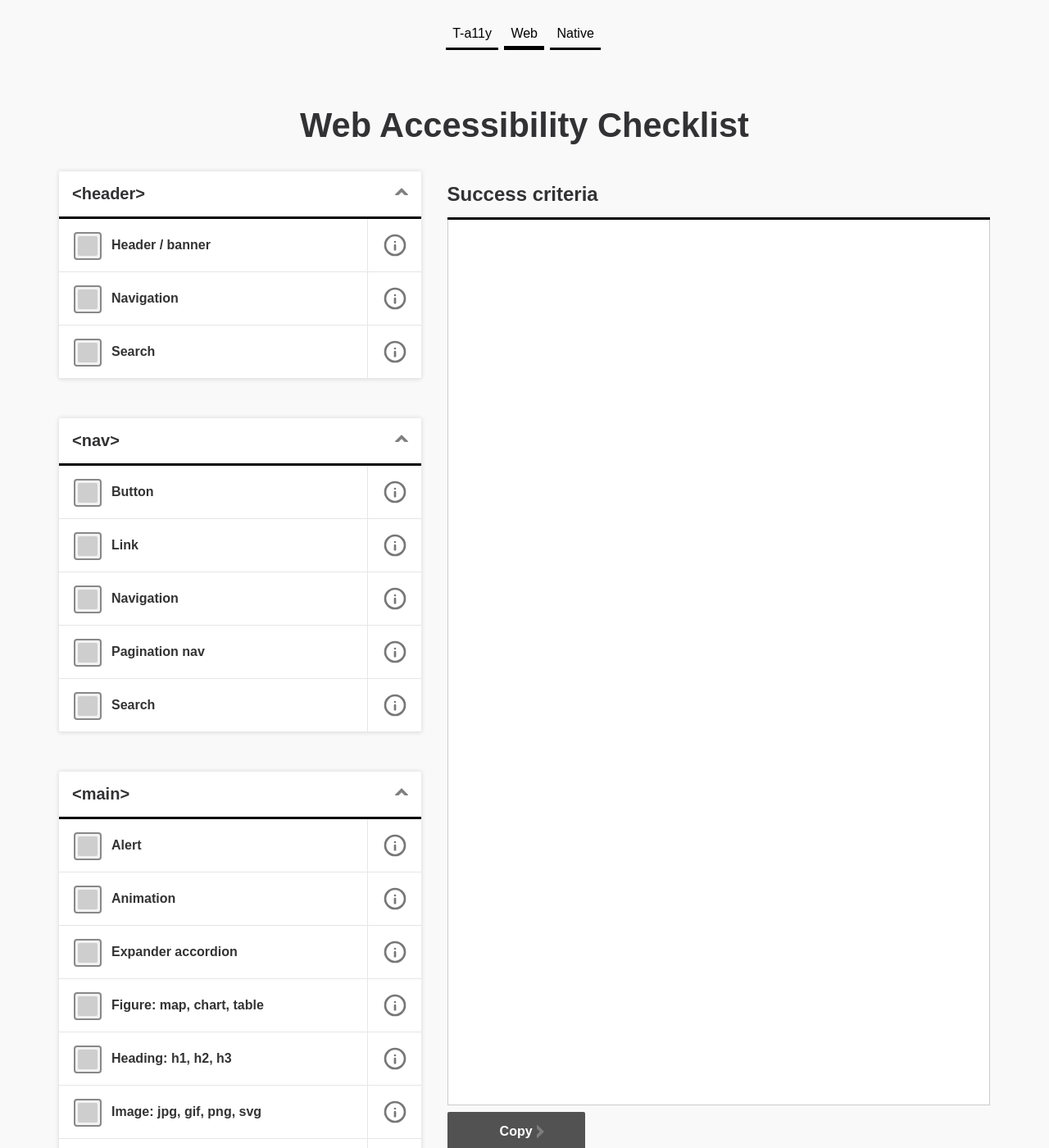
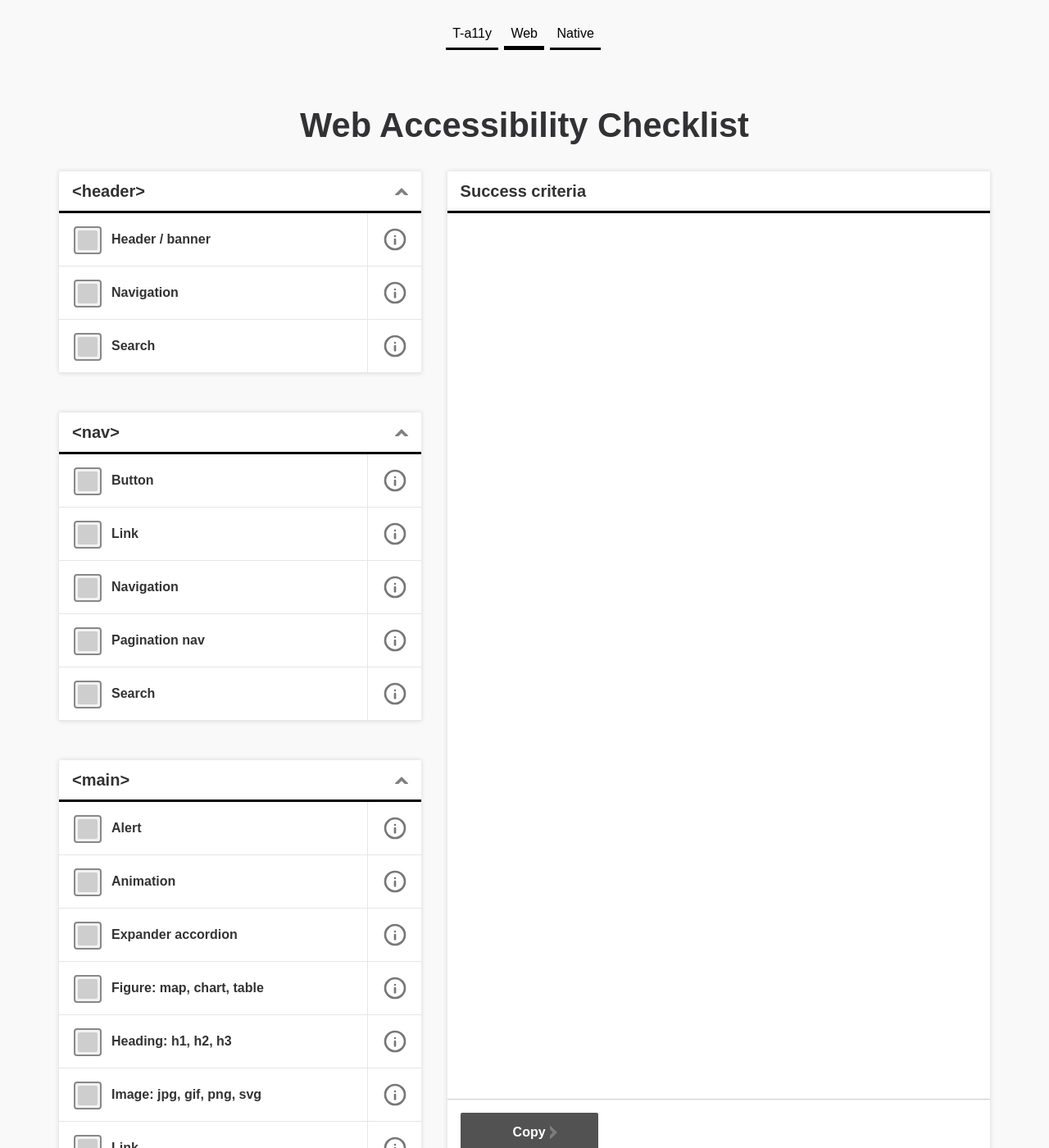
Before and after one commit to charlietriplett/OpenA11yEngineer, a Jekyll site: the page built from web.md, in a window 1280 px wide and 1400 px high. Shown: the whole window at 82% size. Built offline with Jekyll 4.4.1, drawn with Linux system fonts in a browser that asks for light colours.

Commit message:
Style updates minor

```diff
--- a/_includes/criteria-textarea.html
+++ b/_includes/criteria-textarea.html
@@ -1,5 +1,5 @@
 <div>
-  <label for="criteria-area" class="h-bravo">
+  <label for="criteria-area" class="h-charlie">
     Success criteria
   </label>
   <div class="textarea-container">
@@ -11,7 +11,6 @@
         </button>
         <!--<input type="checkbox" role="switch" id="markdown">-->
         <!--<label for="markdown">Show Markdown</label>-->
-
       </div>
     </div>
   </div>
--- a/_sass/modules/_checklist.scss
+++ b/_sass/modules/_checklist.scss
@@ -6,7 +6,6 @@
 
   @include break($break-mid) {
     grid-template-columns: minmax(320px, 2fr) 3fr;
-
   }
 
   .checklist-container {
@@ -19,12 +18,14 @@
     position: -webkit-sticky;
     top: 2rem;
     border-top: 3px solid #000;
+    box-shadow: 0 0 5px 1px rgba(#000, .1);
 
     textarea {
       height: calc(100vh - 20rem);
       padding: 1rem;
       border-top: none;
       border-radius: 0;
+      margin-bottom: 0;
     }
   }
 }
@@ -75,10 +76,18 @@
 }
 
 label[for="criteria-area"] {
-  margin: .875rem 0;
+  margin: 0;
+  background: #fff;
+  padding: 1rem;
+  line-height: 1rem;
+  box-shadow: 0 0 5px 1px rgba(#000, .1);
+  border-radius: 2px 2px 0 0;
 }
 
 .textarea-controls {
   display: grid;
   grid-template-columns: auto 1fr;
+  padding: 1rem;
+  border-top: 1px solid $color-border-gray;
+  background: #fff;
 }
--- a/_sass/modules/_details-summary.scss
+++ b/_sass/modules/_details-summary.scss
@@ -18,6 +18,9 @@ details {
     summary {
       margin: 0 !important;
       border: none !important;
+      legend {
+        line-height: 1rem;
+      }
     }
   }
 
--- a/_sass/modules/_forms.scss
+++ b/_sass/modules/_forms.scss
@@ -130,7 +130,7 @@ input[type=radio] {
 textarea {
   display: block;
   width: 100%;
-  border: 1px solid #ccc;
+  border: none;
   font-size: 1rem;
   resize: none;
 }
```
